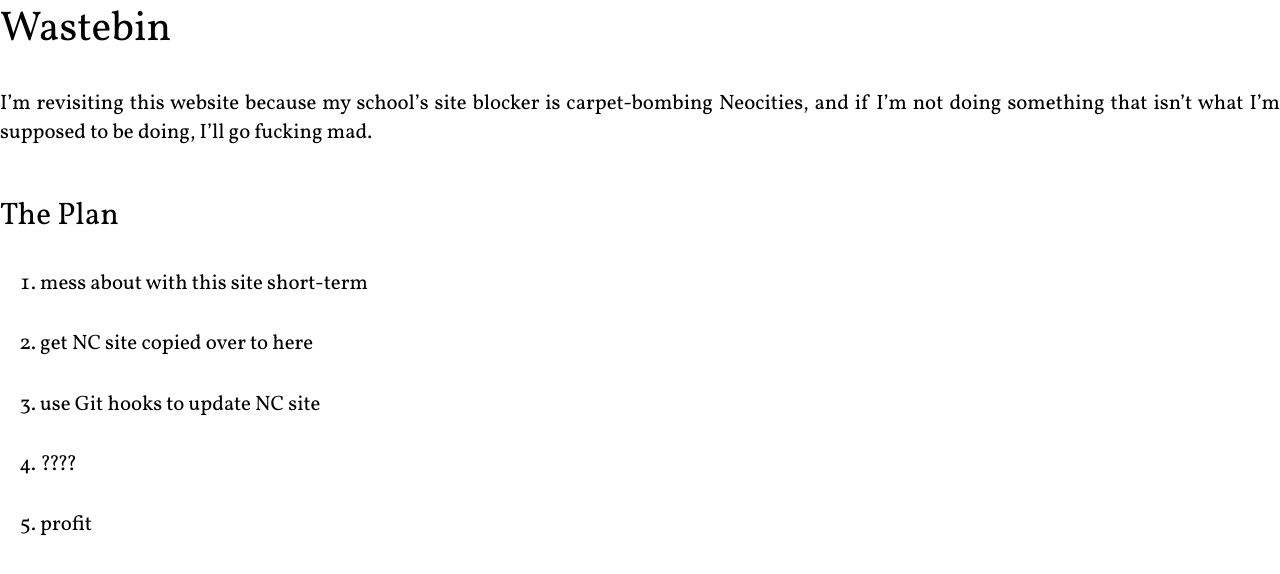
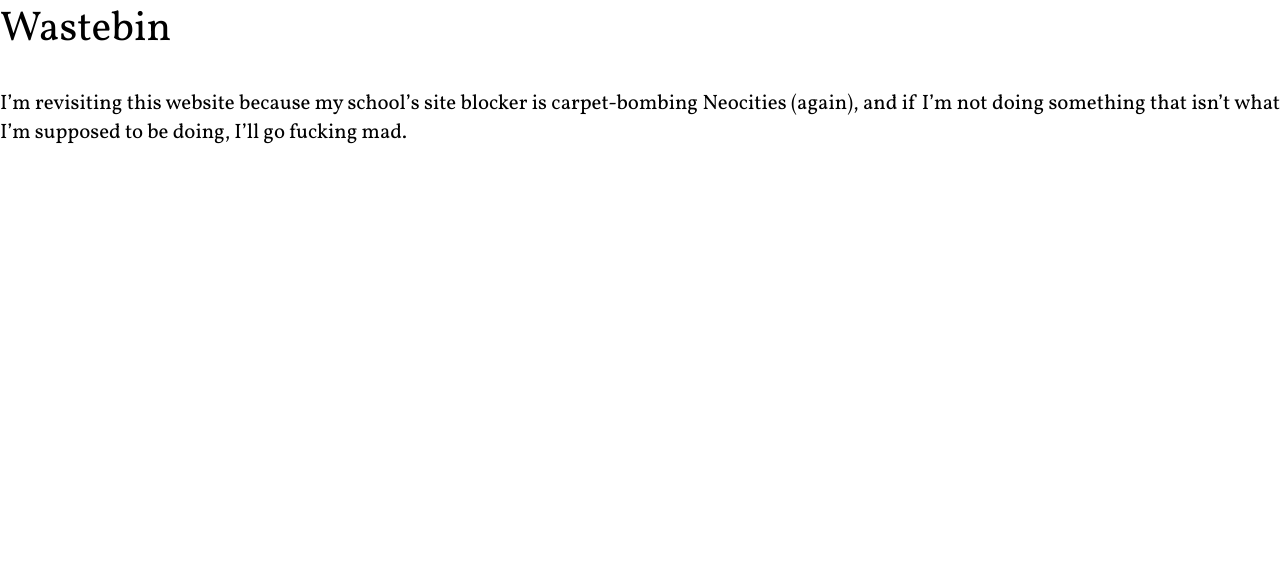
Before and after one commit to wastebin/wastebin.github.io, a plain HTML site: page index.html in a window 1280 px wide. Drawn offline with Linux system fonts and the light colour scheme.

Commit message:
Update index.html

```diff
--- a/index.html
+++ b/index.html
@@ -3,18 +3,10 @@
   <head>
     <title>AAAAAAAAAAAAAAAAAA</title>
     <link rel="stylesheet" href="https://fonts.googleapis.com/css?family=Vollkorn|Roboto:400,400i,700" />
-    <link rel="stylesheet" href="style.css">
+    <link rel="stylesheet" href="/style.css">
   </head>
   <body>
     <h1>Wastebin</h1>
-    <p>I’m revisiting this website because my school’s site blocker is carpet-bombing Neocities, and if I’m not doing something that isn’t what I’m supposed to be doing, I’ll go fucking mad.</p>
-    <h2>The Plan</h2>
-    <ol>
-      <li>mess about with this site short-term</li>
-      <li>get NC site copied over to here</li>
-      <li>use Git hooks to update NC site</li>
-      <li>????</li>
-      <li>profit</li>
-    </ol>
+    <p>I’m revisiting this website because my school’s site blocker is carpet-bombing Neocities (again), and if I’m not doing something that isn’t what I’m supposed to be doing, I’ll go fucking mad.</p>
   </body>
 </html>
```
